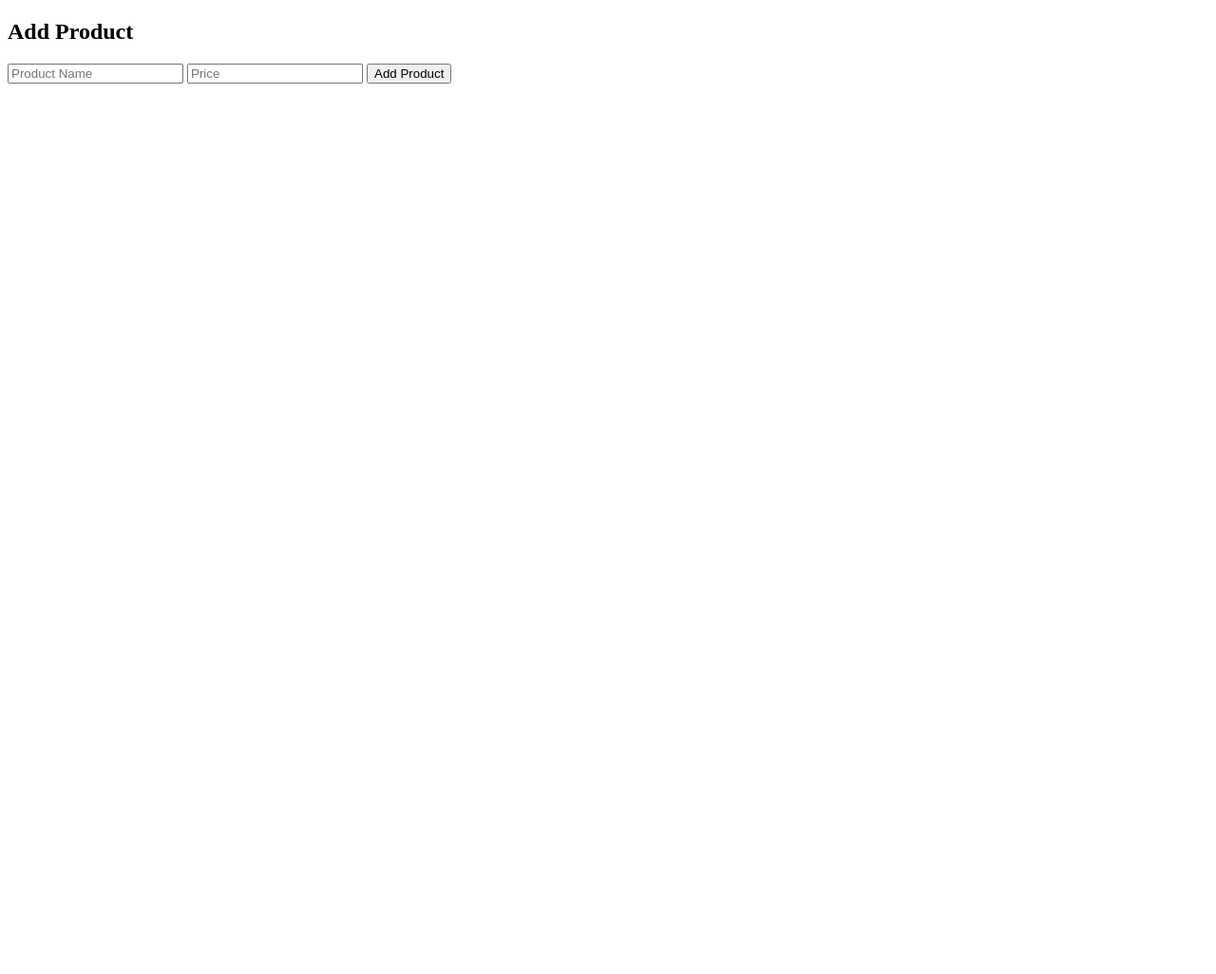
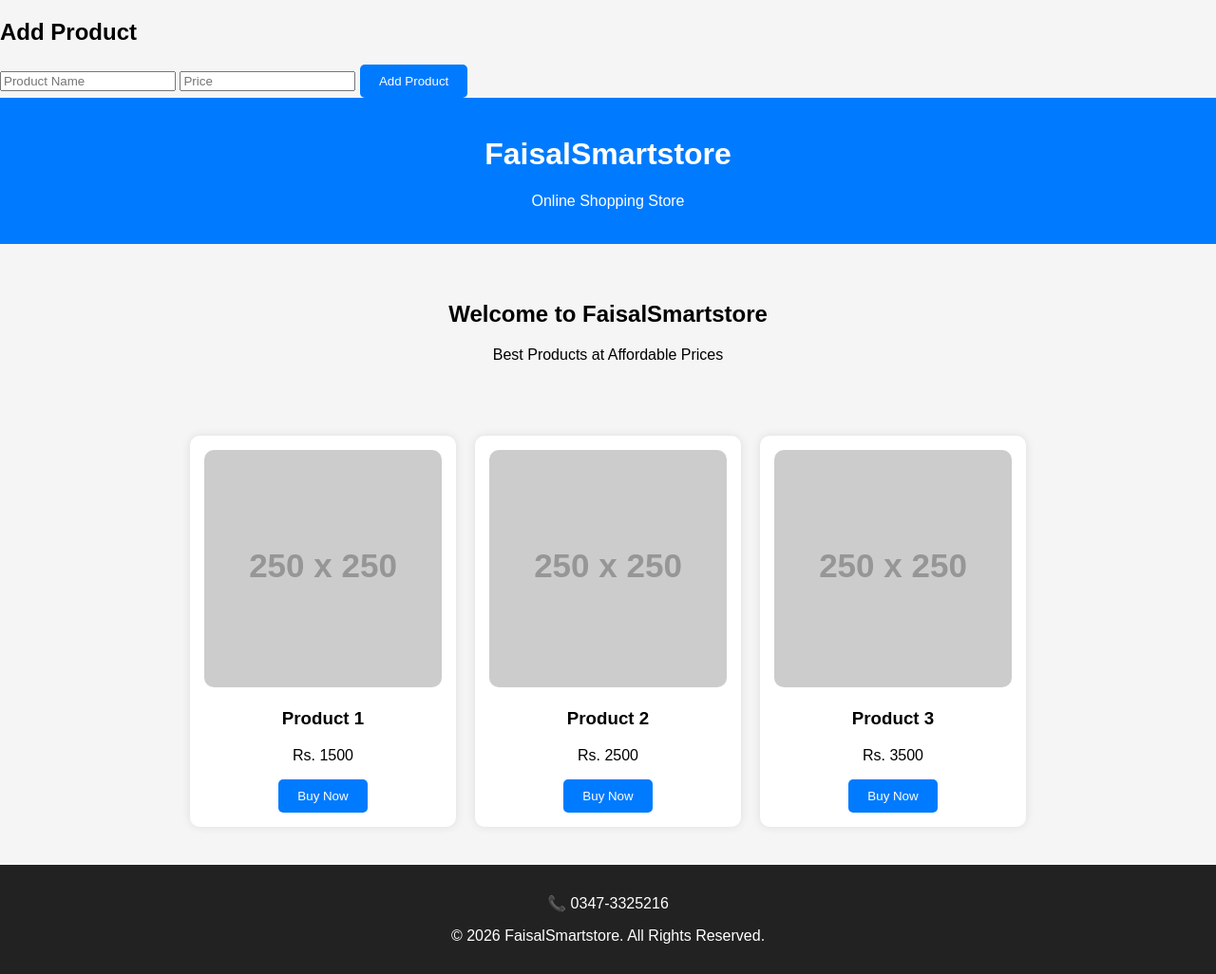
Before and after one commit to faisalsmartstore/FaisalSmartstore-, a plain HTML site: page index.html in a window 1280 px wide. Shown: the whole page at 95% size. Before the commit the page ends 800 px from the top, so only its background shows below. Drawn offline with Linux system fonts and the light colour scheme; placeholder pictures from the web are drawn by us.

Commit message:
Add basic structure and styling for FaisalSmartstore

```diff
--- a/index.html
+++ b/index.html
@@ -24,3 +24,115 @@ function addProduct() {
 </script>
 </body>
 </html>
+<!DOCTYPE html>
+<html lang="en">
+<head>
+<meta charset="UTF-8">
+<meta name="viewport" content="width=device-width, initial-scale=1.0">
+<title>FaisalSmartstore</title>
+
+<style>
+body{
+font-family:Arial,sans-serif;
+margin:0;
+padding:0;
+background:#f5f5f5;
+}
+
+header{
+background:#007bff;
+color:white;
+padding:20px;
+text-align:center;
+}
+
+.hero{
+text-align:center;
+padding:40px 20px;
+}
+
+.products{
+display:flex;
+flex-wrap:wrap;
+justify-content:center;
+gap:20px;
+padding:20px;
+}
+
+.product{
+background:white;
+padding:15px;
+border-radius:10px;
+box-shadow:0 0 10px rgba(0,0,0,0.1);
+width:250px;
+text-align:center;
+}
+
+.product img{
+width:100%;
+border-radius:10px;
+}
+
+button{
+background:#007bff;
+color:white;
+border:none;
+padding:10px 20px;
+border-radius:5px;
+cursor:pointer;
+}
+
+footer{
+background:#222;
+color:white;
+text-align:center;
+padding:15px;
+margin-top:20px;
+}
+</style>
+</head>
+
+<body>
+
+<header>
+<h1>FaisalSmartstore</h1>
+<p>Online Shopping Store</p>
+</header>
+
+<section class="hero">
+<h2>Welcome to FaisalSmartstore</h2>
+<p>Best Products at Affordable Prices</p>
+</section>
+
+<section class="products">
+
+<div class="product">
+<img src="https://via.placeholder.com/250" alt="Product">
+<h3>Product 1</h3>
+<p>Rs. 1500</p>
+<button>Buy Now</button>
+</div>
+
+<div class="product">
+<img src="https://via.placeholder.com/250" alt="Product">
+<h3>Product 2</h3>
+<p>Rs. 2500</p>
+<button>Buy Now</button>
+</div>
+
+<div class="product">
+<img src="https://via.placeholder.com/250" alt="Product">
+<h3>Product 3</h3>
+<p>Rs. 3500</p>
+<button>Buy Now</button>
+</div>
+
+</section>
+
+<footer>
+<p>📞 0347-3325216</p>
+<p>© 2026 FaisalSmartstore. All Rights Reserved.</p>
+</footer>
+
+</body>
+</html>
```
